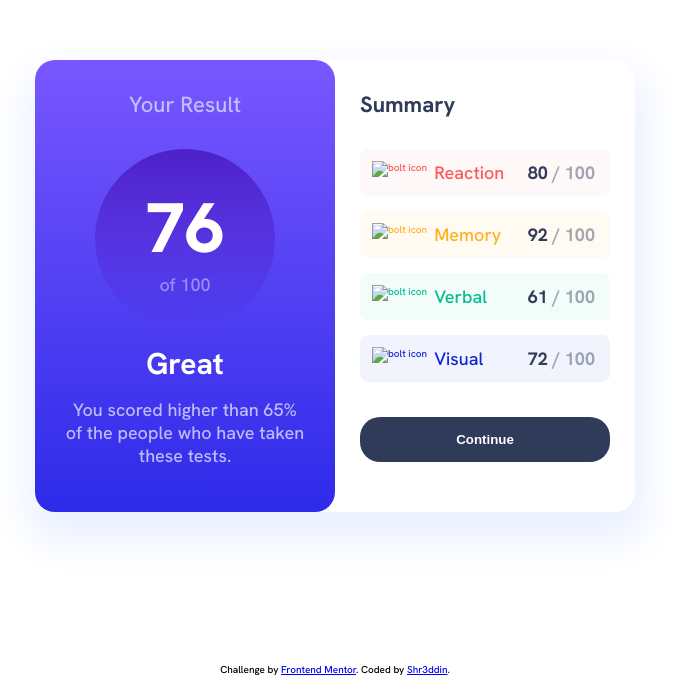
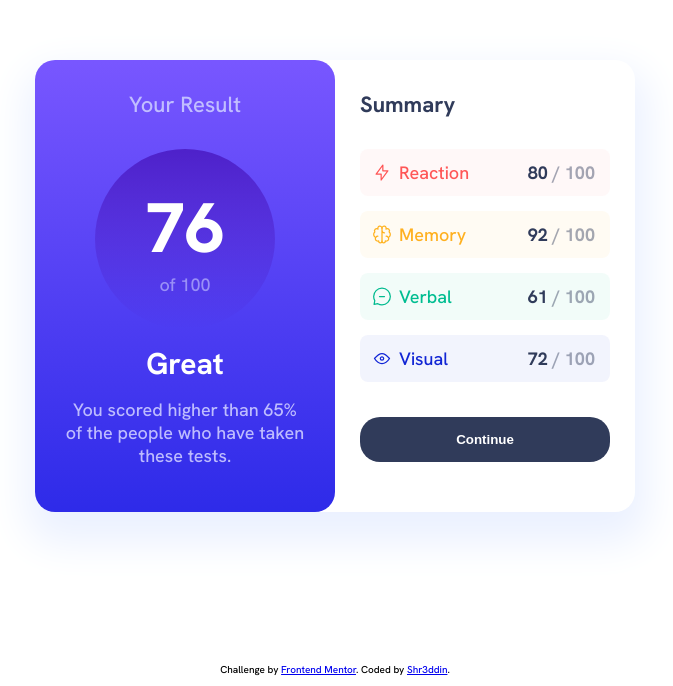
Before and after one commit to Shr3ddin/Frontend-Mentor-Challs, a plain HTML site: page Results summary component/index.html in a window 1280 px wide. Shown: the part 114-800 px from the top of the page, without its empty margins (305-978 px from the left). Drawn offline with Linux system fonts and the light colour scheme.

Commit message:
img paths changes

```diff
--- a/Results summary component/index.html
+++ b/Results summary component/index.html
@@ -31,22 +31,22 @@
           <h3 class="summary-title">Summary</h3>
           <div class="traits-container">
             <div class="trait reaction">
-              <img src="./assets/images/icon-reaction.svg" alt="bolt icon">
+              <img src="./images/icon-reaction.svg" alt="bolt icon">
               <p class="stat reaction-stat">Reaction</p>
               <p class="value react-value"><span>80</span> / 100</p>
             </div>
             <div class="trait memory">
-              <img src="./assets/images/icon-memory.svg" alt="bolt icon">
+              <img src="./images/icon-memory.svg" alt="bolt icon">
               <p class="stat memory-stat">Memory</p>
               <p class="value mem-value"><span>92</span> / 100</p>
             </div>
             <div class="trait verbal">
-              <img src="./assets/images/icon-verbal.svg" alt="bolt icon">
+              <img src="./images/icon-verbal.svg" alt="bolt icon">
               <p class="stat verbal-stat">Verbal</p>
               <p class="value ver-value"><span>61</span> / 100</p>
             </div>
             <div class="trait visual">
-              <img src="./assets/images/icon-visual.svg" alt="bolt icon">
+              <img src="./images/icon-visual.svg" alt="bolt icon">
               <p class="stat visual-stat">Visual</p>
               <p class="value vis-value"><span>72</span> / 100</p>
             </div>
```
Also changed, not shown: Results summary component/images/favicon-32x32.png (added), Results summary component/images/icon-memory.svg (added), Results summary component/images/icon-reaction.svg (added), Results summary component/images/icon-verbal.svg (added), Results summary component/images/icon-visual.svg (added).
